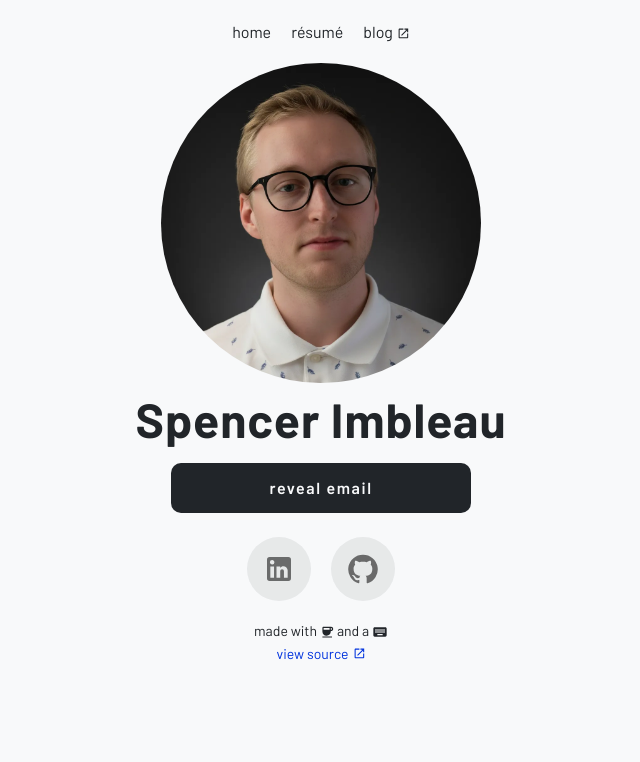
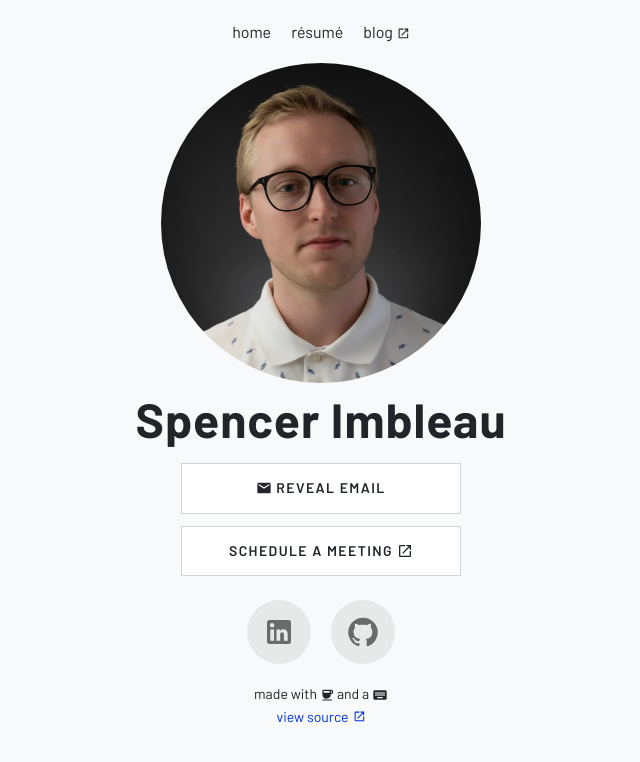
Before and after one commit to nuzzles/homepage, a React (Vite) app: page / in a window 1280 px wide. Shown: the top 762 px of the page, without its empty margins (319-959 px from the left). Built offline with nearby package versions, Linux system fonts and the light colour scheme.

Commit message:
feat: reveal email and schedule with me

```diff
--- a/src/components/LightButton.tsx
+++ b/src/components/LightButton.tsx
@@ -37,11 +37,11 @@ const StyledButton = styled(MuiButton)(({ theme }) => {
                         color: theme.palette.text.button,
                         border: `1px solid ${theme.palette.border.main}`,
                         "&:hover": {
-                            backgroundColor: theme.palette.background.elevated,
-                            border: `1px solid ${theme.palette.common.white}`,
+                            backgroundColor: theme.palette.background.sidebar,
+                            border: `1px solid ${theme.palette.border.hover}`,
                         },
                         "&:active": {
-                            backgroundColor: theme.palette.background.sidebar,
+                            backgroundColor: alpha(theme.palette.text.primary, 0.08),
                         },
                     }
                 case "tertiary":
@@ -50,23 +50,23 @@ const StyledButton = styled(MuiButton)(({ theme }) => {
                         color: theme.palette.text.button,
                         border: "none",
                         "&:hover": {
-                            backgroundColor: alpha(theme.palette.text.button, 0.08),
+                            backgroundColor: alpha(theme.palette.text.primary, 0.06),
                         },
                         "&:active": {
-                            backgroundColor: alpha(theme.palette.text.button, 0.12),
+                            backgroundColor: alpha(theme.palette.text.primary, 0.1),
                         },
                     }
                 case "primary":
                 default:
                     return {
-                        backgroundColor: theme.palette.common.white,
+                        backgroundColor: theme.palette.text.primary,
                         color: theme.palette.background.default,
                         border: "none",
                         "&:hover": {
-                            backgroundColor: theme.palette.text.selected,
+                            backgroundColor: theme.palette.text.secondary,
                         },
                         "&:active": {
-                            backgroundColor: alpha(theme.palette.common.white, 0.88),
+                            backgroundColor: alpha(theme.palette.text.primary, 0.75),
                         },
                     }
             }
@@ -127,16 +127,11 @@ const StyledButton = styled(MuiButton)(({ theme }) => {
     }
 })
 
-export const LightButton = ({
-    variant = "primary",
-    disabled = false,
-    fullWidth = false,
-    size = "medium",
-    children,
-    ...props
-}: LightButtonProps) => {
+export const LightButton = React.forwardRef<HTMLButtonElement, LightButtonProps>(
+    ({ variant = "primary", disabled = false, fullWidth = false, size = "medium", children, ...props }, ref) => {
         return (
             <StyledButton
+                ref={ref}
                 // eslint-disable-next-line @typescript-eslint/no-explicit-any
                 variant={variant as any}
                 disabled={disabled}
@@ -149,3 +144,4 @@ export const LightButton = ({
             </StyledButton>
         )
     }
+)
--- a/src/components/RevealEmailButton.tsx
+++ b/src/components/RevealEmailButton.tsx
@@ -1,41 +1,67 @@
 import { useState } from "react"
-import { Button, Link as MuiLink } from "@mui/material"
+import { Box, IconButton, Link as MuiLink, Tooltip } from "@mui/material"
+import { Email, ContentCopy, Check } from "@mui/icons-material"
+import { LightButton } from "@/components/LightButton"
 
 // Obfuscated email — never appears in plaintext in source
 const OBF = "c3BlbmNlckBpbWJsZWF1LmNvbQ=="
 
 export const RevealEmailButton = () => {
     const [email, setEmail] = useState<string | null>(null)
+    const [copied, setCopied] = useState(false)
 
     const handleReveal = () => {
         setEmail(atob(OBF))
     }
 
+    const handleCopy = () => {
+        if (email) {
+            navigator.clipboard.writeText(email)
+            setCopied(true)
+            setTimeout(() => setCopied(false), 2000)
+        }
+    }
+
     if (email) {
         return (
-            <MuiLink href={`mailto:${email}`} underline="hover" sx={{ fontSize: "1.1rem" }}>
-                {email}
-            </MuiLink>
+            <Box
+                sx={(theme) => ({
+                    display: "flex",
+                    alignItems: "center",
+                    border: `1px solid ${theme.palette.border.main}`,
+                    backgroundColor: theme.palette.background.paper,
+                    minHeight: 48,
+                    width: "100%",
+                })}
+            >
+                <MuiLink
+                    href={`mailto:${email}`}
+                    underline="hover"
+                    sx={{
+                        flex: 1,
+                        px: 1.5,
+                        fontSize: "0.875rem",
+                        fontWeight: 600,
+                        letterSpacing: "0.05em",
+                        whiteSpace: "nowrap",
+                        textTransform: "uppercase",
+                    }}
+                >
+                    {email}
+                </MuiLink>
+                <Tooltip title={copied ? "copied!" : "copy"}>
+                    <IconButton onClick={handleCopy} size="small" sx={{ mr: 0.5 }}>
+                        {copied ? <Check sx={{ fontSize: "1.1rem" }} /> : <ContentCopy sx={{ fontSize: "1.1rem" }} />}
+                    </IconButton>
+                </Tooltip>
+            </Box>
         )
     }
 
     return (
-        <Button
-            onClick={handleReveal}
-            sx={{
-                borderRadius: "10px",
-                width: 300,
-                height: 50,
-                backgroundColor: "text.primary",
-                color: "background.default",
-                textTransform: "none",
-                fontSize: "1rem",
-                "&:hover": {
-                    backgroundColor: "text.secondary",
-                },
-            }}
-        >
+        <LightButton variant="secondary" fullWidth onClick={handleReveal}>
+            <Email sx={{ fontSize: "1rem", mr: 0.5 }} />
             reveal email
-        </Button>
+        </LightButton>
     )
 }
--- a/src/pages/HomePage.tsx
+++ b/src/pages/HomePage.tsx
@@ -1,8 +1,12 @@
 import { Box, Typography } from "@mui/material"
+import { OpenInNew } from "@mui/icons-material"
 import { Helmet } from "react-helmet-async"
+import { LightButton } from "@/components/LightButton"
 import { RevealEmailButton } from "@/components/RevealEmailButton"
 import { SocialLinks } from "@/components/SocialLinks"
 import { Footer } from "@/components/Footer"
+
+const CALENDLY_URL = "https://calendly.com/simbleau/meet"
 
 export const HomePage = () => {
     return (
@@ -44,8 +48,14 @@ export const HomePage = () => {
                     Spencer Imbleau
                 </Typography>
 
-                <Box sx={{ mt: 2 }}>
+                <Box sx={{ mt: 2, display: "flex", flexDirection: "column", gap: 1.5, width: 280 }}>
                     <RevealEmailButton />
+                    <a href={CALENDLY_URL} target="_blank" rel="noopener noreferrer" style={{ textDecoration: "none" }}>
+                        <LightButton variant="secondary" fullWidth>
+                            schedule a meeting
+                            <OpenInNew sx={{ fontSize: "1rem", ml: 0.5 }} />
+                        </LightButton>
+                    </a>
                 </Box>
 
                 <Box sx={{ mt: 3 }}>
--- a/src/theme/light-tokens.ts
+++ b/src/theme/light-tokens.ts
@@ -90,7 +90,7 @@ export const lightText = {
     primary: lightColor.grey[900], // #212529
     secondary: lightColor.grey[700], // #495057
     selected: lightColor.grey[800], // #32383E
-    button: lightColor.grey[200], // #e9ecef
+    button: lightColor.grey[900], // #212529
     input: lightColor.grey[900],
     helper: lightColor.grey[600],
     inactive: lightColor.grey[500],
```
Lines whose indentation alone changed are shown as unchanged.
